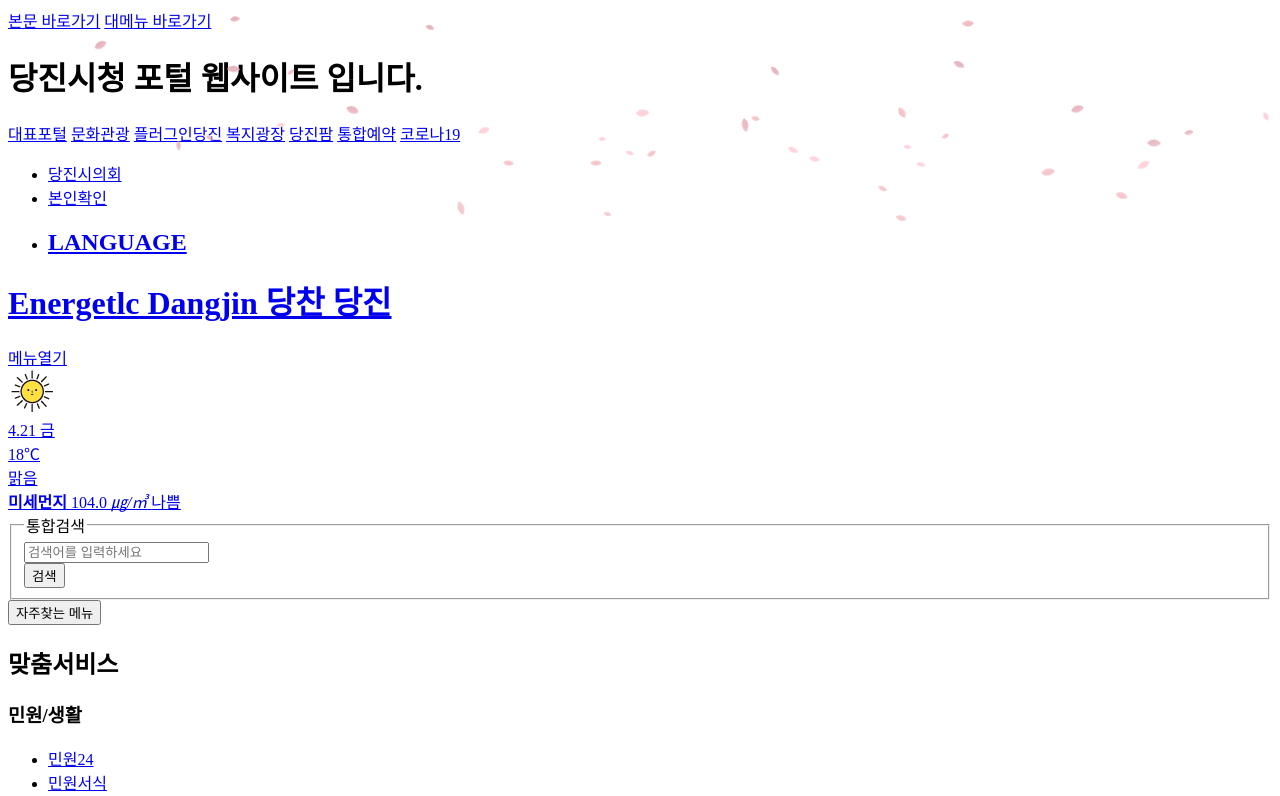
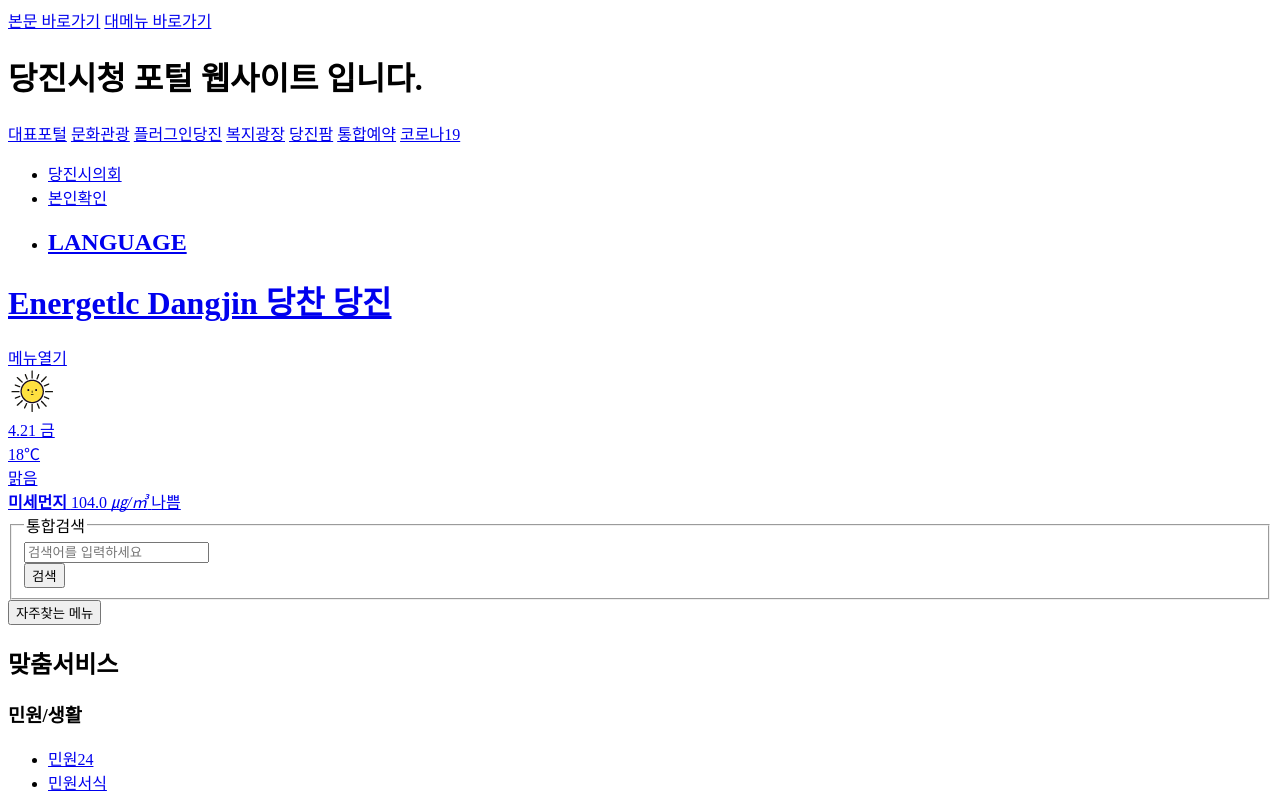
Before and after one commit to min3076/dangjin, a plain HTML site: page index.html in a window 1280 px wide. Shown: the top 796 px of the page. Drawn offline with Linux system fonts and the light colour scheme; files whose address does not match are found by name.

Commit message:
Update index.html

```diff
--- a/index.html
+++ b/index.html
@@ -2368,7 +2368,7 @@ $(document).ready(function(){
       			</div>
       		</div>
       	</div>
-      	<script src="/files/sakura.js"></script>
+      	<!-- <script src="/files/sakura.js"></script>
       	<link rel="stylesheet" type="text/css" href="/files/sakura.css">
       	<script>
       		var sakura = new Sakura('.spring_bg', {
@@ -2391,7 +2391,7 @@ $(document).ready(function(){
       			],
       			delay: 300,
       		});
-      	</script>
+      	</script> -->
 		<!-- // 봄 스킨 :: End-->
 
 
```
